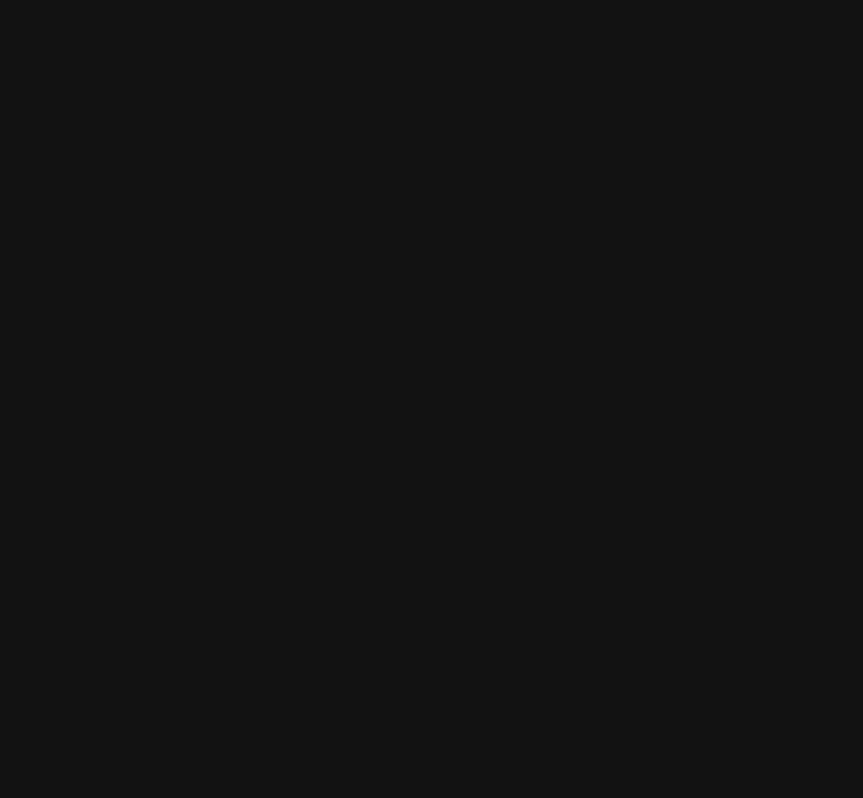
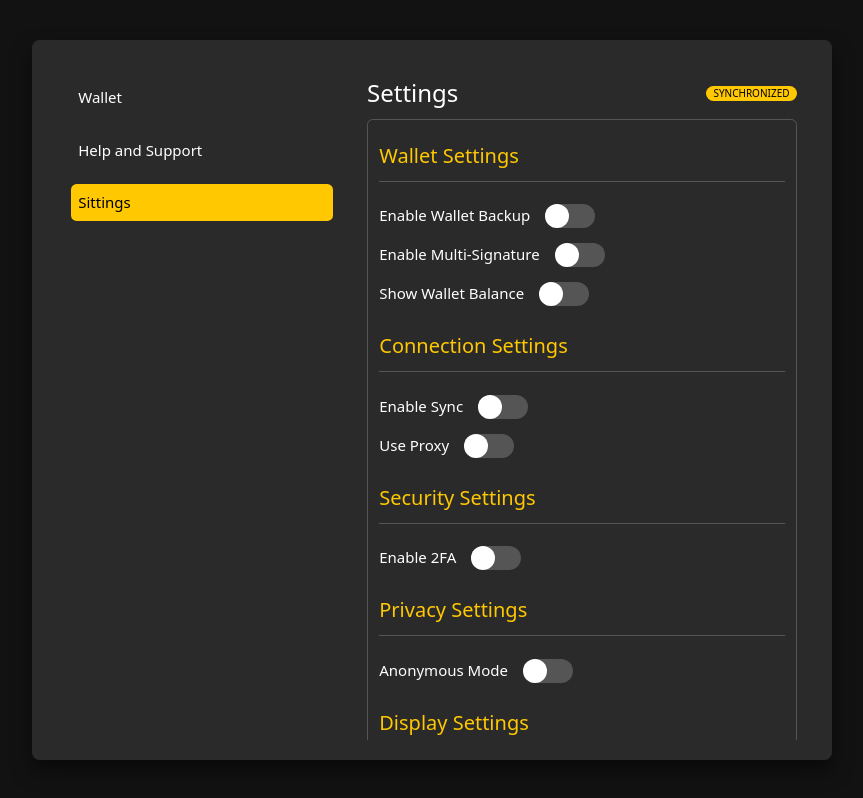
Before and after one commit to Dsmeshilmaring/Namada-SDK, a React (Vite) app: page /settings in a window 1280 px wide. Before the commit this address had no page. Shown: the whole page, without its empty margins (208-1071 px from the left). Built offline with nearby package versions, Linux system fonts and the light colour scheme.

Commit message:
Add Wallet and Settings

```diff
--- a/src/components/layout/Side-bar.jsx
+++ b/src/components/layout/Side-bar.jsx
@@ -1,16 +1,13 @@
 import { useState } from "react";
-import { Link, useActionData } from "react-router-dom";
+import { Link } from "react-router-dom";
 
-const SideBar = () => {
-  const [active, setActive] = useState("wallet");
-
+const SideBar = ({ currActive }) => {
   return (
-    <nav className="flex flex-col gap-4 p-5 w-full">
+    <nav className="flex flex-col gap-4 p-5 w-full max-w-[300px]">
       <Link
-        to={""}
-        onClick={() => setActive("wallet")}
+        to={"/dashboard"}
         className={`${
-          active == "wallet"
+          currActive == "wallet"
             ? "bg-secondary text-black"
             : "hover:bg-secondary hover:text-black text-white"
         } font-medium w-full p-2 rounded-md `}
@@ -23,7 +20,7 @@
         to={""}
         onClick={() => setActive("Help and Support")}
         className={`${
-          active == "Help and Support"
+          currActive == "Help and Support"
             ? "bg-secondary text-black"
             : "hover:bg-secondary hover:text-black text-white"
         } font-medium w-full p-2 rounded-md `}
@@ -33,10 +30,10 @@
       </Link>
 
       <Link
-        to={""}
+        to={"/settings"}
         onClick={() => setActive("Settings")}
         className={`${
-          active == "Settings"
+          currActive == "Settings"
             ? "bg-secondary text-black"
             : "hover:bg-secondary hover:text-black text-white"
         } font-medium w-full p-2 rounded-md `}
--- /dev/null
+++ b/src/components/ui/toggle.jsx
@@ -0,0 +1,29 @@
+import { useState } from "react";
+
+const Toggle = ({ getValue, id }) => {
+  const [active, setActive] = useState(false);
+
+  const activeHandler = () => {
+    setActive(!active);
+    getValue(!active, id);
+  };
+
+  return (
+    <div
+      onClick={activeHandler}
+      className={`${
+        active ? "bg-secondary" : "bg-[#555]"
+      } relative rounded-full h-[24px] w-[50px] cursor-pointer`}
+      style={{ transition: "all 0.3s ease" }}
+    >
+      <span
+        className={`${
+          active ? "right-0 outline outline-1 outline-black" : "left-0"
+        } bg-white rounded-full h-[24px] w-[24px] block absolute cursor-pointer`}
+        style={{ transition: "all 0.3s ease" }}
+      />
+    </div>
+  );
+};
+
+export default Toggle;
--- a/src/main.jsx
+++ b/src/main.jsx
@@ -10,6 +10,7 @@
 import VerifyWord from "./pages/Verify-word";
 import WalletList from "./pages/Wallet-list";
 import Dashboard from "./pages/Dashboard";
+import Settings from "./pages/Settings";
 
 ReactDOM.createRoot(document.getElementById("root")).render(
   <React.StrictMode>
@@ -23,6 +24,7 @@
         <Route path="/new-page" element={<NewPage />} />
         <Route path="/wallet-list" element={<WalletList />} />
         <Route path="/dashboard" element={<Dashboard />} />
+        <Route path="/settings" element={<Settings />} />
       </Routes>
     </Router>
   </React.StrictMode>
--- a/src/pages/Dashboard.jsx
+++ b/src/pages/Dashboard.jsx
@@ -3,7 +3,7 @@
 const Dashboard = () => {
   return (
     <div className="flex w-[90%] max-w-[800px] rounded-lg overflow-hidden shadow-custom-shadow bg-[#2a2a2a]">
-      <SideBar />
+      <SideBar currActive={"wallet"} />
 
       <section className="bg-[#2a2a2a] rounded-lg max-w-[600px] w-full p-[20px] shadow-custom-shadow m-[10px]">
         <div className="flex items-center justify-between ">
@@ -20,27 +20,27 @@
 
         <div className="grid grid-cols-2 gap-3 mt-4 text-[16px]">
           <button
-            className="bg-secondary text-black p-2 rounded-md hover:bg-[#c69f03] hover:translate-y-[-2px]"
+            className="bg-secondary text-black p-1 rounded-md hover:bg-[#c69f03] hover:translate-y-[-2px]"
             style={{ transition: "all 0.3s ease" }}
           >
             Recieve
           </button>
 
           <button
-            className="bg-secondary text-black p-2 rounded-md hover:bg-[#c69f03] hover:translate-y-[-2px]"
+            className="bg-secondary text-black p-1 rounded-md hover:bg-[#c69f03] hover:translate-y-[-2px]"
             style={{ transition: "all 0.3s ease" }}
           >
             Send
           </button>
           <button
-            className="bg-secondary text-black p-2 rounded-md hover:bg-[#c69f03] hover:translate-y-[-2px]"
+            className="bg-secondary text-black p-1 rounded-md hover:bg-[#c69f03] hover:translate-y-[-2px]"
             style={{ transition: "all 0.3s ease" }}
           >
             Buy
           </button>
 
           <button
-            className="bg-secondary text-black p-2 rounded-md hover:bg-[#c69f03] hover:translate-y-[-2px]"
+            className="bg-secondary text-black p-1 rounded-md hover:bg-[#c69f03] hover:translate-y-[-2px]"
             style={{ transition: "all 0.3s ease" }}
           >
             Sell
--- /dev/null
+++ b/src/pages/Settings.jsx
@@ -0,0 +1,139 @@
+import SideBar from "../components/layout/Side-bar";
+import Toggle from "../components/ui/toggle";
+
+const Settings = () => {
+  // Get the value of toggle button
+  function EnableButton(value, id) {
+    console.log("The value of ", id, "is ", value);
+  }
+
+  return (
+    <div className="flex justify-between items-start max-w-[800px]  bg-primary rounded-lg w-[90%] p-[20px] shadow-custom-shadow  h-[90vh]">
+      <SideBar currActive={"Settings"} />
+
+      <div className="max-w-[600px] w-full overflow-y-scroll h-full p-4">
+        <div className="flex items-center justify-between w-full">
+          <h1 className="text-[24px] font-medium">Settings</h1>
+          <p className="bg-secondary text-black px-2 rounded-full text-[10px]">
+            SYNCHRONIZED
+          </p>
+        </div>
+
+        <section className="border w-full border-1 border-[#555] rounded-md mt-2 p-3 flex flex-col gap-4">
+          <div>
+            <p
+              className="text-[20px] py-[10px] text-[#ffc800]"
+              style={{ borderBottom: "1px solid #555" }}
+            >
+              Wallet Settings
+            </p>
+
+            <div className="flex gap-4 mt-6 flex-col">
+              <div className="flex gap-4">
+                <label>Enable Wallet Backup</label>
+                <Toggle getValue={EnableButton} id={"Wallet Backup"} />
+              </div>
+
+              <div className="flex gap-4">
+                <label>Enable Multi-Signature</label>
+                <Toggle getValue={EnableButton} id={"Multi Signature"} />
+              </div>
+
+              <div className="flex gap-4">
+                <label>Show Wallet Balance</label>
+                <Toggle getValue={EnableButton} id={"Wallet Balance"} />
+              </div>
+            </div>
+          </div>
+
+          <div>
+            <p
+              className="text-[20px] py-[10px] text-[#ffc800]"
+              style={{ borderBottom: "1px solid #555" }}
+            >
+              Connection Settings
+            </p>
+
+            <div className="flex gap-4 mt-6 flex-col">
+              <div className="flex gap-4">
+                <label>Enable Sync</label>
+                <Toggle getValue={EnableButton} id={"Sync"} />
+              </div>
+
+              <div className="flex gap-4">
+                <label>Use Proxy</label>
+                <Toggle getValue={EnableButton} id={"Proxy"} />
+              </div>
+            </div>
+          </div>
+
+          <div>
+            <p
+              className="text-[20px] py-[10px] text-[#ffc800]"
+              style={{ borderBottom: "1px solid #555" }}
+            >
+              Security Settings
+            </p>
+
+            <div className="flex gap-4 mt-6 flex-col">
+              <div className="flex gap-4">
+                <label>Enable 2FA</label>
+                <Toggle getValue={EnableButton} id={"2FA"} />
+              </div>
+            </div>
+          </div>
+
+          <div>
+            <p
+              className="text-[20px] py-[10px] text-[#ffc800]"
+              style={{ borderBottom: "1px solid #555" }}
+            >
+              Privacy Settings
+            </p>
+
+            <div className="flex gap-4 mt-6 flex-col">
+              <div className="flex gap-4">
+                <label>Anonymous Mode</label>
+                <Toggle getValue={EnableButton} id={"Anonymous"} />
+              </div>
+            </div>
+          </div>
+
+          <div>
+            <p
+              className="text-[20px] py-[10px] text-[#ffc800]"
+              style={{ borderBottom: "1px solid #555" }}
+            >
+              Display Settings
+            </p>
+
+            <div className="flex gap-4 mt-6 flex-col">
+              <div className="flex gap-4">
+                <label>Dark Mode</label>
+                <Toggle getValue={EnableButton} id={"Dark"} />
+              </div>
+            </div>
+          </div>
+
+          <div>
+            <p
+              className="text-[20px] py-[10px] text-[#ffc800]"
+              style={{ borderBottom: "1px solid #555" }}
+            >
+              Other Settings
+            </p>
+
+            <div className="flex gap-4 mt-6 flex-col">
+              <div className="flex gap-4">
+                <label>Enable Notification</label>
+                <Toggle getValue={EnableButton} id={"Notification"} />
+              </div>
+            </div>
+          </div>
+        </section>
+      </div>
+    </div>
+  );
+};
+
+export default Settings;
```
